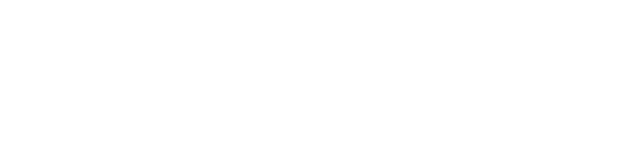
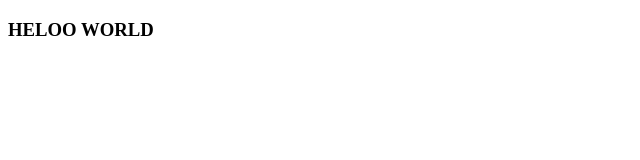
Before and after one commit to ashenafi80/gitPractice-, a plain HTML site: page Pages/index.html in a window 1280 px wide. Shown: the whole page, without its empty margins (0-640 px from the left). Drawn offline with Linux system fonts and the light colour scheme.

Commit message:
Update index.html

```diff
--- a/Pages/index.html
+++ b/Pages/index.html
@@ -6,6 +6,6 @@
     <title>Hello world</title>
 </head>
 <body>
-
+    <h3>HELOO WORLD</h3>
 </body>
 </html>
```
